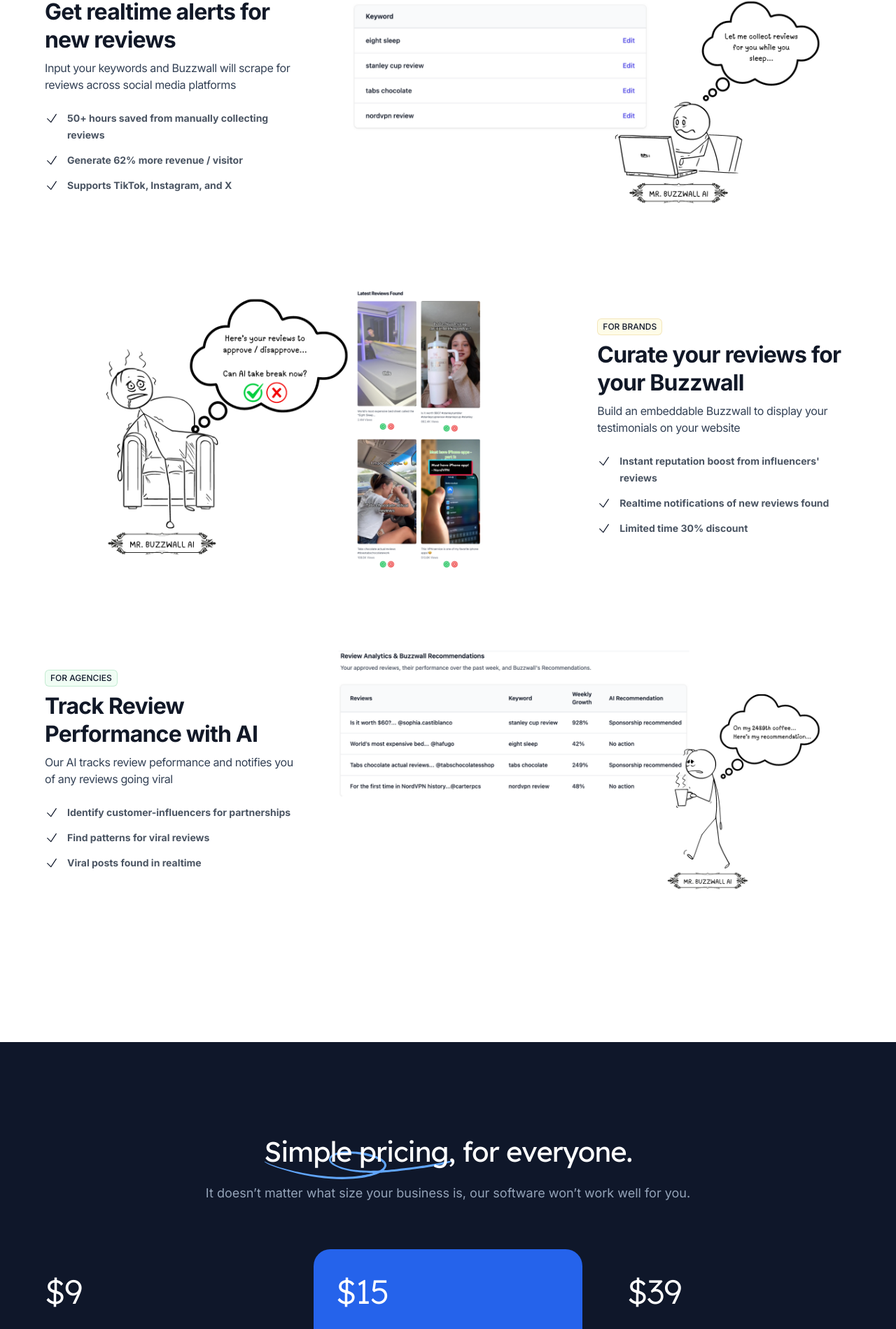
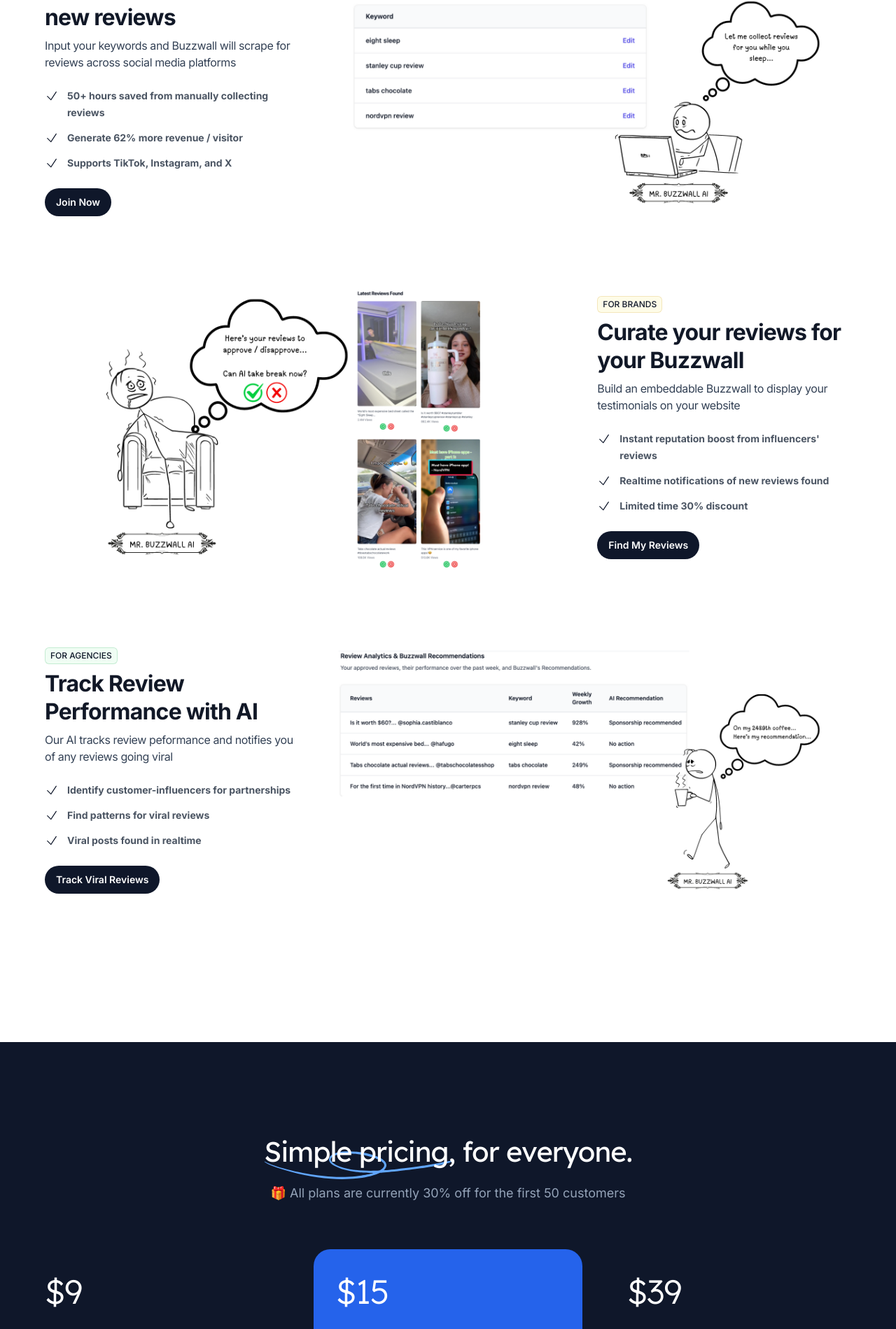
Before and after one commit to royalgiant/buzzwall-landing, a Next.js app: page / in a window 1280 px wide. Shown: the part 2038-3937 px from the top of the page at 70% size. Built offline with nearby package versions, Linux system fonts and the light colour scheme.

Commit message:
Add Buzzwall pricing buttons to features

```diff
--- a/src/components/BuzzwallFeatures.jsx
+++ b/src/components/BuzzwallFeatures.jsx
@@ -1,6 +1,7 @@
 'use client'
 
 import { useId } from 'react'
+import { Button } from '@/components/Button'
 import Image from 'next/image'
 import { CheckIcon } from '@heroicons/react/24/solid'
 import { Tab, TabGroup, TabList, TabPanel, TabPanels } from '@headlessui/react'
@@ -53,6 +54,9 @@ export function BuzzwallFeatures() {
                       <b>Supports TikTok, Instagram, and X</b>
                     </li>
                   </ul>
+                  <div className="mt-6 flex gap-x-6">
+                    <Button href="#pricing">Join Now</Button>
+                  </div>
                 </div>
                 <div className="flex-auto  lg:col-start-6 lg:row-start-1 xl:col-span-8 xl:col-start-5">
                   <Image
@@ -87,6 +91,9 @@ export function BuzzwallFeatures() {
                       <b>Limited time 30% discount</b>
                     </li>
                   </ul>
+                  <div className="mt-6 flex gap-x-6">
+                    <Button href="#pricing">Find My Reviews</Button>
+                  </div>
                 </div>
                 <div className="flex-auto lg:col-span-7 lg:col-start-1 lg:row-start-1 xl:col-span-8">
                   <Image
@@ -121,6 +128,9 @@ export function BuzzwallFeatures() {
                       <b>Viral posts found in realtime</b>
                     </li>
                   </ul>
+                  <div className="mt-6 flex gap-x-6">
+                    <Button href="#pricing">Track Viral Reviews</Button>
+                  </div>
                 </div>
                 <div className="flex-auto lg:col-span-7 lg:col-start-6 lg:row-start-1 xl:col-span-8 xl:col-start-5">
                   <Image
--- a/src/components/Pricing.jsx
+++ b/src/components/Pricing.jsx
@@ -111,8 +111,7 @@ export function Pricing() {
             for everyone.
           </h2>
           <p className="mt-4 text-lg text-slate-400">
-            It doesn’t matter what size your business is, our software won’t
-            work well for you.
+            🎁 All plans are currently 30% off for the first 50 customers
           </p>
         </div>
         <div className="-mx-4 mt-16 grid max-w-2xl grid-cols-1 gap-y-10 sm:mx-auto lg:-mx-8 lg:max-w-none lg:grid-cols-3 xl:mx-0 xl:gap-x-8">
```
